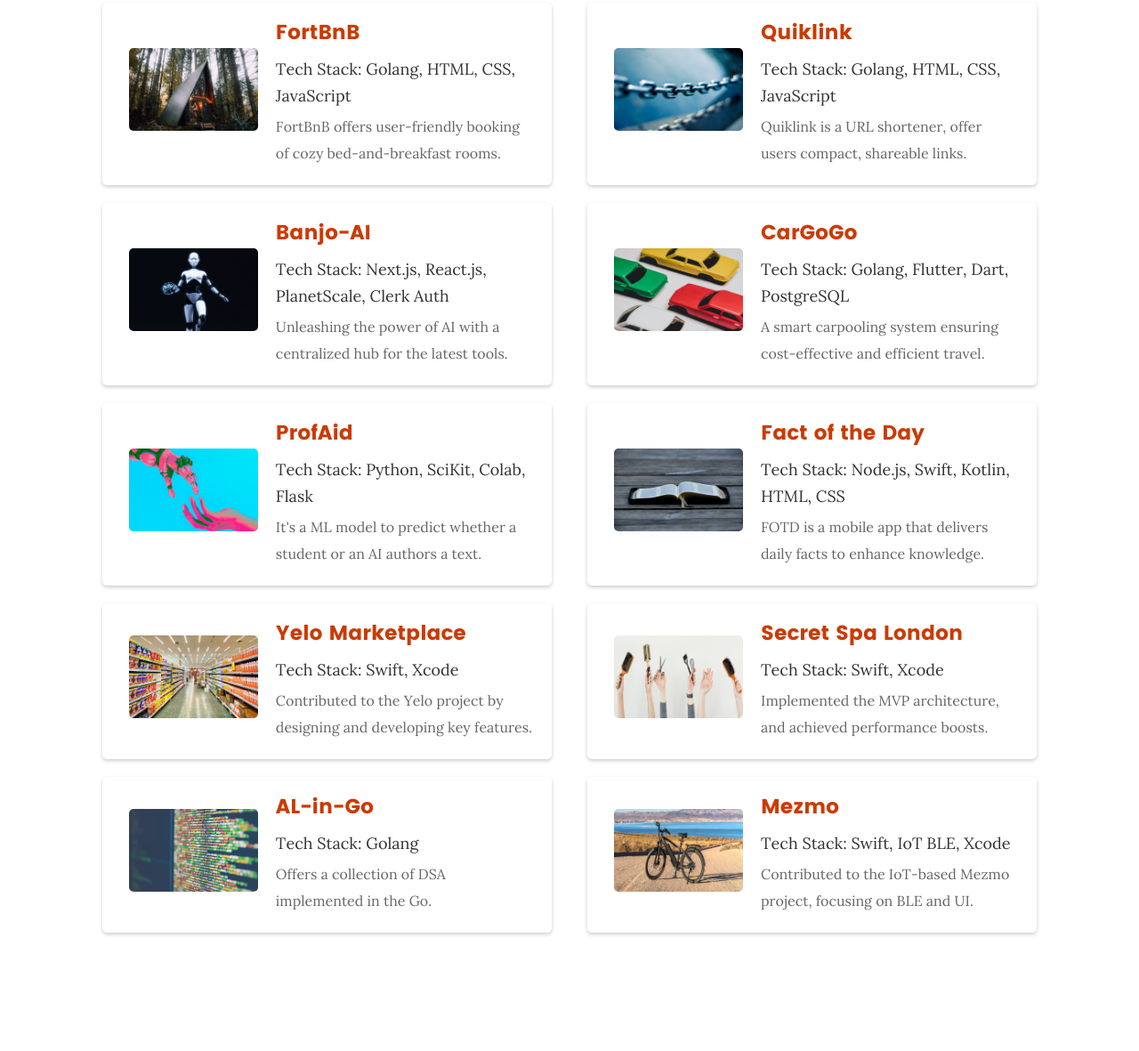
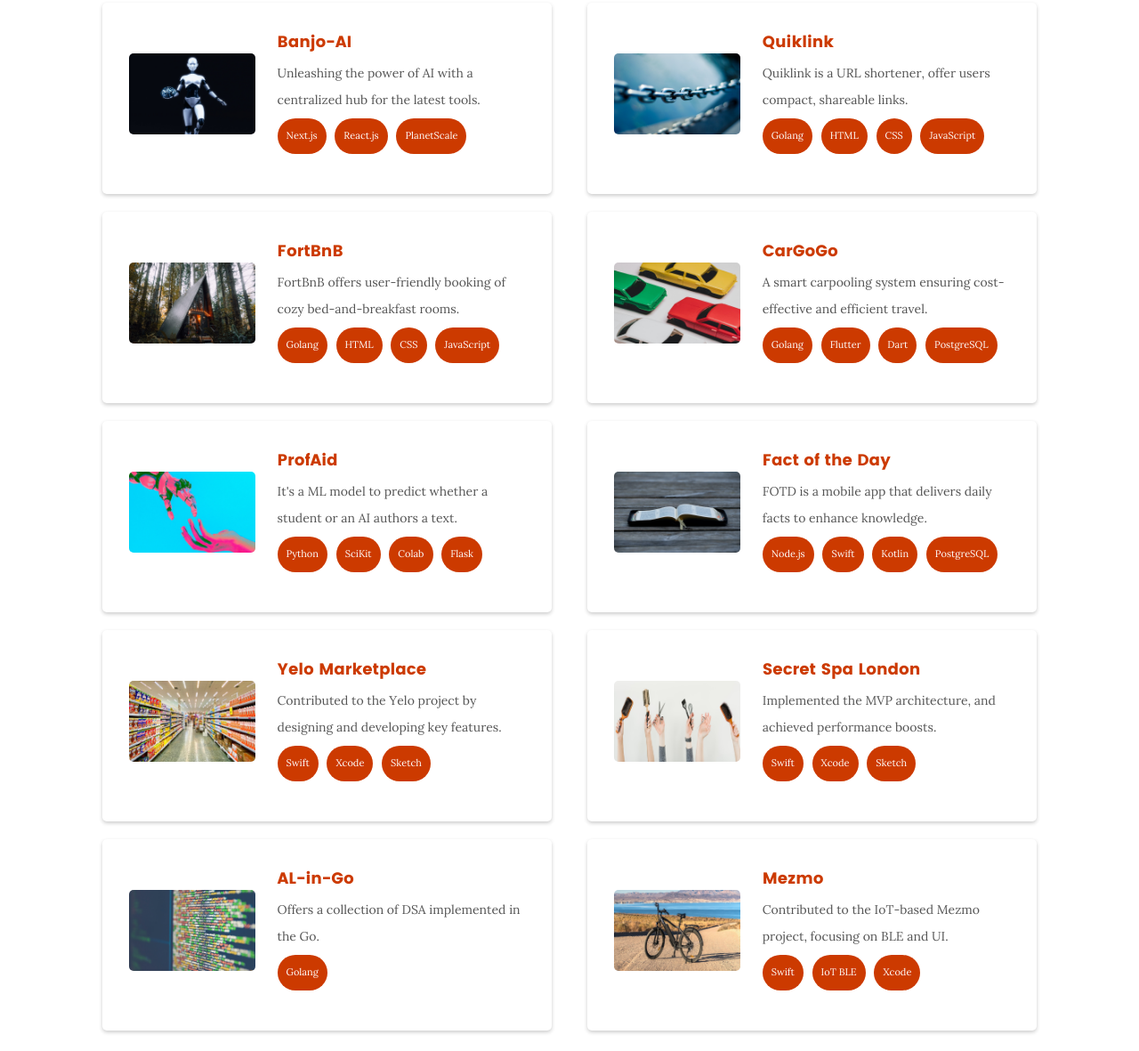
Before and after one commit to RahulDhiman93/Portfolio, a plain HTML site: page index.html in a window 1280 px wide. Shown: the part 4236-5417 px from the top of the page at 89% size. Drawn offline with nearby package versions, Linux system fonts and the light colour scheme; no server answers; files whose address does not match are found by name.

Commit message:
Project Card UI changes

```diff
--- a/css/grid.css
+++ b/css/grid.css
@@ -35,7 +35,10 @@
 
 .project-description {
     font-size: 16px;
-    flex: 2; /* Takes up two-thirds of the available space */
+    flex: 2;
+    padding: 5px;
+    margin-top: 5px;
+    margin-bottom: 10px;
 }
 
 .tech-stack {
@@ -44,17 +47,31 @@
     margin-bottom: 5px;
 }
 
+.stack-item {
+    display: inline-block;
+    padding: 5px 10px;
+    border-radius: 20px;
+    margin-right: 5px;
+    margin-top: 5px;
+    margin-bottom: 5px;
+    font-size: 11px;
+	background-color: #cc3a00;
+	color: white;
+}
+
 .project-title {
     font-family: "poppins-bold", sans-serif;
-    font-size: 2.3rem;
+    font-size: 18px;
+    font-weight: bold;
     color: #cc3a00;
-    margin-bottom: 10px;
+    margin-bottom: 5px;
 }
 
 .description {
-    color: #666;
+    margin-top: 5px;
+    font-size: 14px;
+    color: #555;
 }
-
 /* Make the project clickable */
 .project a {
     display: block;
--- a/css/main.css
+++ b/css/main.css
@@ -3056,5 +3056,3 @@ footer .copyright span:last-child::after {
 #go-top a:hover {
 	background: #000000;
 }
-
-/*# sourceMappingURL=main.css.map */
--- a/index.html
+++ b/index.html
@@ -521,15 +521,19 @@
 
 				<div class="row">
 					<div class="col-six">
-						<a href="https://quiklink.site/l6Sw0z03" class="project" target="_blank">
+						<a href="https://banjo-ai.vercel.app/" class="project" target="_blank">
 							<div class="project-image">
-								<img src="images/portfolio/FortBnb.jpg" alt="Project Image"
+								<img src="images/portfolio/banjo.jpg" alt="Project Image"
 									style="width: 100%; height: auto; border-radius: 5px;">
 							</div>
 							<div class="project-description">
-								<div class="project-title">FortBnB</div>
-								<div class="tech-stack">Tech Stack: Golang, HTML, CSS, JavaScript</div>
-								<div class="description">FortBnB offers user-friendly booking of cozy bed-and-breakfast rooms.</div>
+								<div class="project-title">Banjo-AI</div>
+								<div class="description">Unleashing the power of AI with a centralized hub for the latest tools.</div>
+								<div class="tech-stack">
+									<div class="stack-item">Next.js</div>
+									<div class="stack-item">React.js</div>
+									<div class="stack-item">PlanetScale</div>
+								</div>
 							</div>
 						</a>
 					</div>
@@ -541,8 +545,13 @@
 							</div>
 							<div class="project-description">
 								<div class="project-title">Quiklink</div>
-								<div class="tech-stack">Tech Stack: Golang, HTML, CSS, JavaScript</div>
 								<div class="description">Quiklink is a URL shortener, offer users compact, shareable links.</div>
+								<div class="tech-stack">
+									<div class="stack-item">Golang</div>
+									<div class="stack-item">HTML</div>
+									<div class="stack-item">CSS</div>
+									<div class="stack-item">JavaScript</div>
+								</div>
 							</div>
 						</a>
 					</div>
@@ -552,15 +561,20 @@
 
 				<div class="row">
 					<div class="col-six">
-						<a href="https://github.com/RahulDhiman93/Banjo" class="project" target="_blank">
+						<a href="https://quiklink.site/l6Sw0z03" class="project" target="_blank">
 							<div class="project-image">
-								<img src="images/portfolio/banjo.jpg" alt="Project Image"
+								<img src="images/portfolio/FortBnb.jpg" alt="Project Image"
 									style="width: 100%; height: auto; border-radius: 5px;">
 							</div>
 							<div class="project-description">
-								<div class="project-title">Banjo-AI</div>
-								<div class="tech-stack">Tech Stack: Next.js, React.js, PlanetScale, Clerk Auth</div>
-								<div class="description">Unleashing the power of AI with a centralized hub for the latest tools.</div>
+								<div class="project-title">FortBnB</div>
+								<div class="description">FortBnB offers user-friendly booking of cozy bed-and-breakfast rooms.</div>
+								<div class="tech-stack">
+									<div class="stack-item">Golang</div>
+									<div class="stack-item">HTML</div>
+									<div class="stack-item">CSS</div>
+									<div class="stack-item">JavaScript</div>
+								</div>
 							</div>
 						</a>
 					</div>
@@ -573,8 +587,13 @@
 							</div>
 							<div class="project-description">
 								<div class="project-title">CarGoGo</div>
-								<div class="tech-stack">Tech Stack: Golang, Flutter, Dart, PostgreSQL</div>
 								<div class="description">A smart carpooling system ensuring cost-effective and efficient travel.</div>
+								<div class="tech-stack">
+									<div class="stack-item">Golang</div>
+									<div class="stack-item">Flutter</div>
+									<div class="stack-item">Dart</div>
+									<div class="stack-item">PostgreSQL</div>
+								</div>
 							</div>
 						</a>
 					</div>
@@ -591,8 +610,13 @@
 						</div>
 						<div class="project-description">
 							<div class="project-title">ProfAid</div>
-							<div class="tech-stack">Tech Stack: Python, SciKit, Colab, Flask</div>
 							<div class="description">It's a ML model to predict whether a student or an AI authors a text.</div>
+							<div class="tech-stack">
+								<div class="stack-item">Python</div>
+								<div class="stack-item">SciKit</div>
+								<div class="stack-item">Colab</div>
+								<div class="stack-item">Flask</div>
+							</div>
 						</div>
 					</a>
 				</div>
@@ -605,8 +629,13 @@
 						</div>
 						<div class="project-description">
 							<div class="project-title">Fact of the Day</div>
-							<div class="tech-stack">Tech Stack: Node.js, Swift, Kotlin, HTML, CSS</div>
 							<div class="description">FOTD is a mobile app that delivers daily facts to enhance knowledge.</div>
+							<div class="tech-stack">
+								<div class="stack-item">Node.js</div>
+								<div class="stack-item">Swift</div>
+								<div class="stack-item">Kotlin</div>
+								<div class="stack-item">PostgreSQL</div>
+							</div>
 						</div>
 					</a>
 				</div>
@@ -623,8 +652,12 @@
 						</div>
 						<div class="project-description">
 							<div class="project-title">Yelo Marketplace</div>
-							<div class="tech-stack">Tech Stack: Swift, Xcode</div>
 							<div class="description">Contributed to the Yelo project by designing and developing key features.</div>
+							<div class="tech-stack">
+								<div class="stack-item">Swift</div>
+								<div class="stack-item">Xcode</div>
+								<div class="stack-item">Sketch</div>
+							</div>
 						</div>
 					</a>
 				</div>
@@ -636,8 +669,12 @@
 						</div>
 						<div class="project-description">
 							<div class="project-title">Secret Spa London</div>
-							<div class="tech-stack">Tech Stack: Swift, Xcode</div>
 							<div class="description">Implemented the MVP architecture, and achieved performance boosts.</div>
+							<div class="tech-stack">
+								<div class="stack-item">Swift</div>
+								<div class="stack-item">Xcode</div>
+								<div class="stack-item">Sketch</div>
+							</div>
 						</div>
 					</a>
 				</div>
@@ -654,8 +691,10 @@
 						</div>
 						<div class="project-description">
 							<div class="project-title">AL-in-Go</div>
-							<div class="tech-stack">Tech Stack: Golang</div>
 							<div class="description">Offers a collection of DSA implemented in the Go.</div>
+							<div class="tech-stack">
+								<div class="stack-item">Golang</div>
+							</div>
 						</div>
 					</a>
 				</div>
@@ -667,8 +706,12 @@
 						</div>
 						<div class="project-description">
 							<div class="project-title">Mezmo</div>
-							<div class="tech-stack">Tech Stack: Swift, IoT BLE, Xcode</div>
 							<div class="description">Contributed to the IoT-based Mezmo project, focusing on BLE and UI.</div>
+							<div class="tech-stack">
+								<div class="stack-item">Swift</div>
+								<div class="stack-item">IoT BLE</div>
+								<div class="stack-item">Xcode</div>
+							</div>
 						</div>
 					</a>
 				</div>
```
